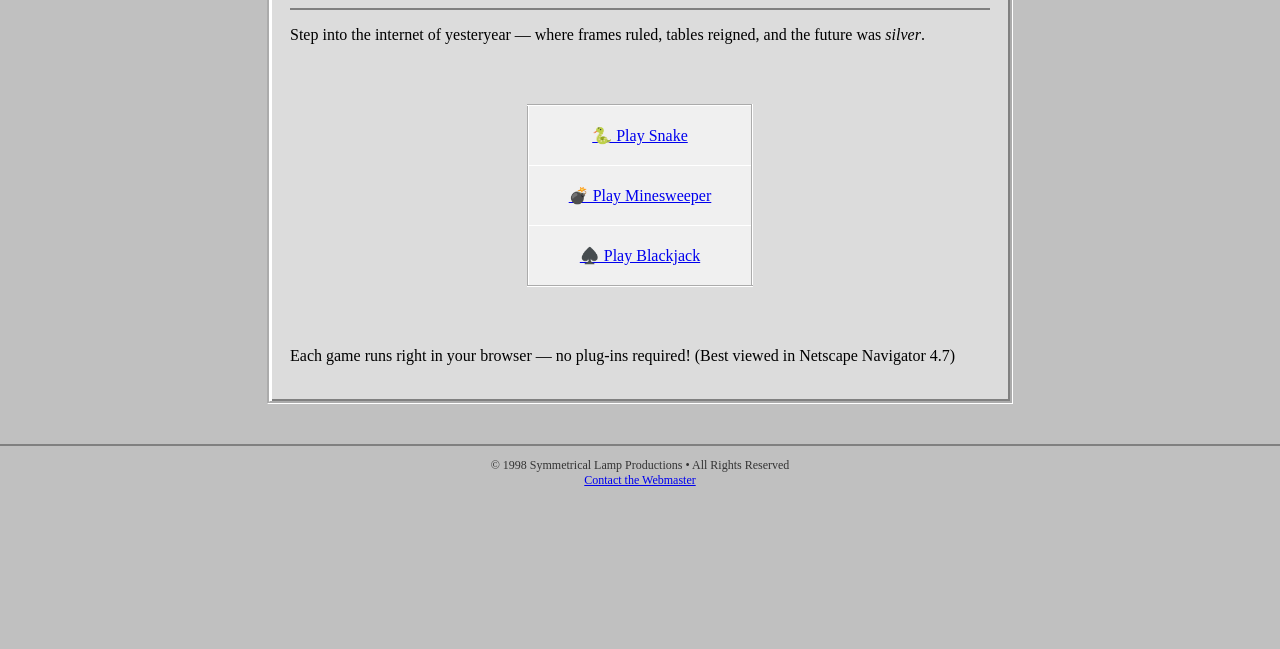
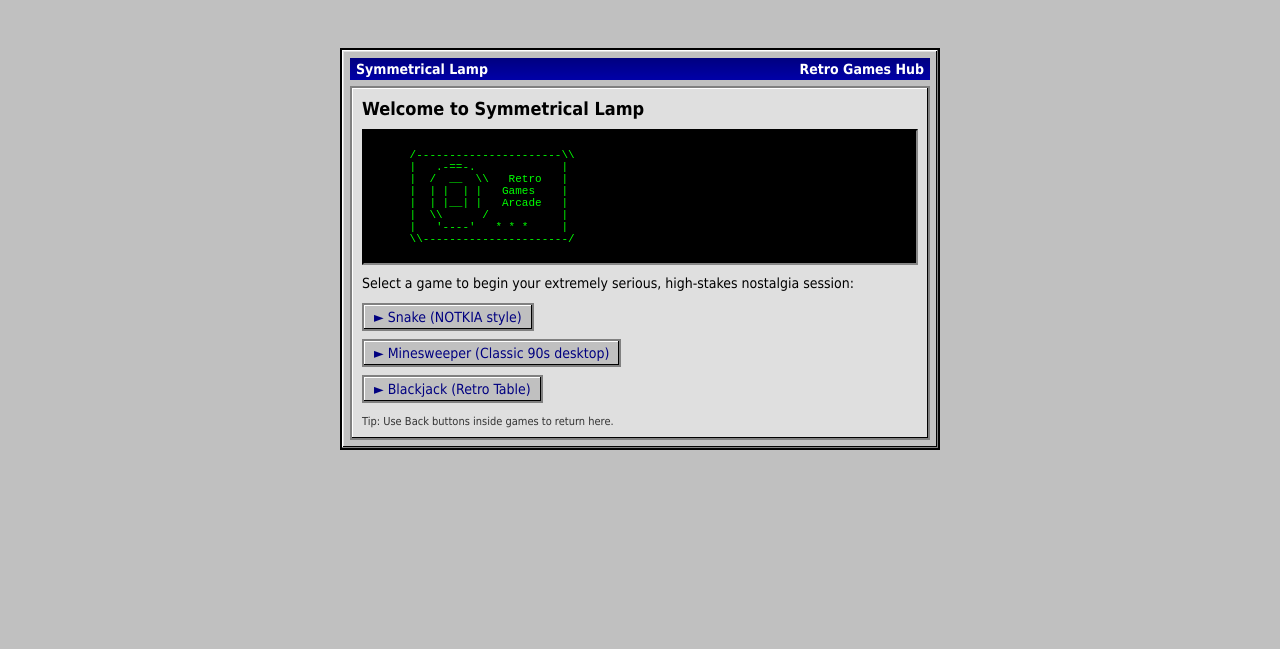
Before and after one commit to chartractegg/symmetrical-lamp, a website: page public/index.html in a window 1280 px wide. Shown: the part 151-800 px from the top of the page. Drawn offline with Linux system fonts and the light colour scheme.

Commit message:
changing everything

```diff
--- a/public/index.html
+++ b/public/index.html
@@ -1,74 +1,157 @@
 <!DOCTYPE html>
 <html lang="en">
 <head>
-<meta charset="UTF-8">
-<title>Symmetrical Lamp Web Arcade</title>
+<meta charset="utf-8" />
+<title>Symmetrical Lamp — Retro Games</title>
+<meta name="viewport" content="width=device-width, initial-scale=1" />
 <style>
-  body {
-    background-color: #c0c0c0; /* Windows 98 silver */
-    color: #000000;
-    font-family: "Times New Roman", serif;
-    margin: 0;
+  :root{
+    --win:#c0c0c0; --light:#ffffff; --mid:#dfdfdf; --shadow:#808080; --dark:#000000;
   }
-  a { color: #0000ee; text-decoration: underline; }
-  a:hover { color: #ff0000; }
-  table { margin: 60px auto; border-collapse: collapse; background: #f0f0f0; border: 2px outset #fff; }
-  td { padding: 20px 40px; text-align: center; }
-  h1 {
-    font-family: "Comic Sans MS", cursive;
-    font-size: 36px;
-    color: navy;
-    text-shadow: 1px 1px 0 #ffffff;
+  *{box-sizing:border-box;}
+  html,body{height:100%;}
+  body{
+    margin:0;
+    background:var(--win);
+    font:14px Tahoma, Verdana, Arial, sans-serif;
+    display:flex;
+    align-items:center;
+    justify-content:center;
   }
-  hr { border: 0; height: 2px; background: #808080; }
-  .footer {
-    text-align: center;
-    font-size: 12px;
-    margin-top: 40px;
-    color: #333;
+  .window{
+    background:var(--win);
+    border:2px solid var(--dark);
+    box-shadow:
+      inset -1px -1px 0 var(--shadow),
+      inset  1px  1px 0 var(--light),
+      inset -2px -2px 0 var(--dark),
+      inset  2px  2px 0 var(--mid);
+    width:min(600px, 96vw);
+    padding:8px;
   }
-  .marquee {
-    background: #000080;
-    color: #ffff00;
-    font-family: "Courier New", monospace;
-    padding: 6px;
-    margin-bottom: 10px;
+  .titlebar{
+    background:linear-gradient(#000080,#0000a8);
+    color:#fff;
+    padding:3px 6px;
+    margin-bottom:6px;
+    display:flex;
+    justify-content:space-between;
+    align-items:center;
+    font-weight:700;
   }
-  .container {
-    max-width: 700px;
-    margin: 0 auto;
-    border: 3px groove #ffffff;
-    padding: 20px;
-    background: #dcdcdc;
-    box-shadow: inset 2px 2px 0 #ffffff, inset -2px -2px 0 #808080;
+  .frame{
+    border:2px solid var(--shadow);
+    box-shadow:
+      inset -1px -1px 0 var(--dark),
+      inset  1px  1px 0 var(--light);
+    padding:10px;
+    background:var(--mid);
+  }
+  h1{
+    font-size:18px;
+    margin:0 0 10px 0;
+  }
+  .ascii{
+    font-family:"Courier New", monospace;
+    font-size:11px;
+    white-space:pre;
+    background:#000;
+    color:#0f0;
+    padding:6px;
+    margin-bottom:10px;
+    border:2px inset #333;
+    max-width:100%;
+    overflow:auto;
+  }
+  .intro{
+    margin-bottom:10px;
+  }
+  .intro p{
+    margin:4px 0;
+  }
+  ul{
+    list-style-type:none;
+    padding-left:0;
+    margin:8px 0 4px 0;
+  }
+  li{
+    margin:4px 0;
+  }
+  a{
+    color:#000080;
+    text-decoration:none;
+  }
+  a:hover{
+    text-decoration:underline;
+  }
+  .link-btn{
+    display:inline-block;
+    padding:4px 10px;
+    background:var(--win);
+    border:2px solid var(--shadow);
+    box-shadow:
+      inset -1px -1px 0 var(--dark),
+      inset  1px  1px 0 var(--light);
+    margin:2px 0;
+  }
+  .link-btn:active{
+    box-shadow:
+      inset -1px -1px 0 var(--light),
+      inset  1px  1px 0 var(--dark);
+  }
+  .footer{
+    margin-top:10px;
+    font-size:11px;
+    color:#333;
   }
 </style>
 </head>
 <body>
+<div class="window">
+  <div class="titlebar">
+    <div>Symmetrical Lamp</div>
+    <div>Retro Games Hub</div>
+  </div>
+  <div class="frame">
+    <h1>Welcome to Symmetrical Lamp</h1>
 
-<div class="marquee">
-  <marquee behavior="scroll" direction="left" scrollamount="4">🌟 Welcome to the Symmetrical Lamp Web Arcade — The Future is Now (1998 Edition)! 🌟</marquee>
+    <div class="ascii">
+      /----------------------\\
+      |   .-==-.             |
+      |  /  __  \\   Retro   |
+      |  | |  | |   Games    |
+      |  | |__| |   Arcade   |
+      |  \\      /           |
+      |   '----'   * * *     |
+      \\----------------------/
+    </div>
+
+    <div class="intro">
+      <p>Select a game to begin your extremely serious, high-stakes nostalgia session:</p>
+    </div>
+
+    <ul>
+      <li>
+        <a class="link-btn" href="snake.html">
+          ► Snake (NOTKIA style)
+        </a>
+      </li>
+      <li>
+        <a class="link-btn" href="minesweeper.html">
+          ► Minesweeper (Classic 90s desktop)
+        </a>
+      </li>
+      <li>
+        <a class="link-btn" href="blackjack/blackjack.html">
+          ► Blackjack (Retro Table)
+        </a>
+      </li>
+    </ul>
+
+    <div class="footer">
+      <div>Tip: Use Back buttons inside games to return here.</div>
+    </div>
+  </div>
 </div>
-
-<div class="container">
-  <h1>Symmetrical Lamp Web Arcade</h1>
-  <hr>
-  <p>Step into the internet of yesteryear — where frames ruled, tables reigned, and the future was <i>silver</i>.</p>
-
-  <table border="1">
-    <tr><td><a href="snake.html">🐍 Play Snake</a></td></tr>
-    <tr><td><a href="minesweeper.html">💣 Play Minesweeper</a></td></tr>
-    <tr><td><a href="blackjack.html">♠️ Play Blackjack</a></td></tr>
-  </table>
-
-  <p>Each game runs right in your browser — no plug-ins required! (Best viewed in Netscape Navigator 4.7)</p>
-</div>
-
-<div class="footer">
-  <hr>
-  <p>© 1998 Symmetrical Lamp Productions • All Rights Reserved<br>
-  <a href="mailto:webmaster@symmetricallamp.com">Contact the Webmaster</a></p>
-</div>
-
 </body>
 </html>
```
